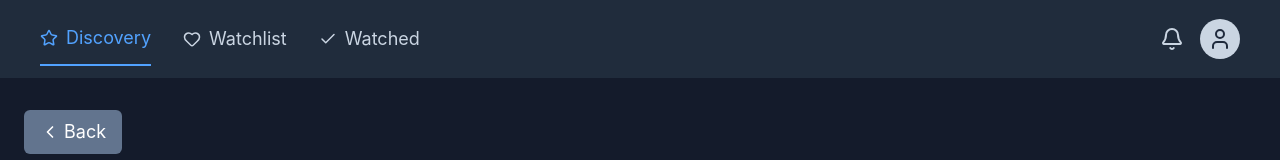
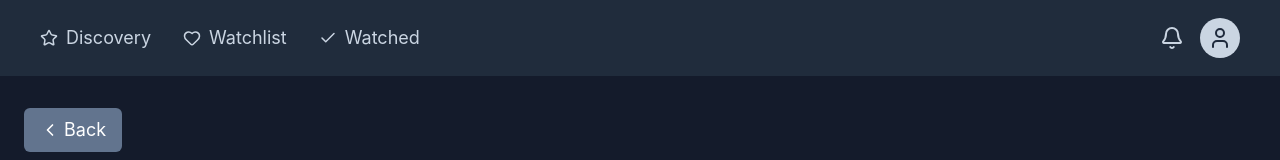
Before and after one commit to bitavafaei/movie-watchlist, a React (Vite) app: page /movie/1 in a window 1280 px wide. Shown: the top 160 px of the page. Built offline with nearby package versions, Linux system fonts and the light colour scheme.

Commit message:
create active navigation in header component

```diff
--- a/src/components/Header.jsx
+++ b/src/components/Header.jsx
@@ -1,19 +1,35 @@
 import { Heart, Star, User, Check, Bell } from "lucide-react";
-import { Link } from "react-router";
+import { Link, useLocation } from "react-router";
 
 export default function Header() {
+    const location = useLocation()
     return(
         <header className="flex items-center justify-between bg-[#202C3C] px-10 py-3">
-            <nav className="flex gap-8 text-lg text-slate-300">
-                <Link to="/" className="flex items-center gap-2 border-b-2 border-blue-400 py-3 text-blue-400">
+            <nav className="flex gap-8 text-lg">
+                <Link to="/" className={`flex items-center gap-2 py-3 transition-colors
+                        ${location.pathname === "/"
+                            ? "text-blue-400 border-blue-400 border-b-2"
+                            : "text-slate-300 hover:text-blue-300"
+                        }
+                    `}>
                     <Star size={18}/>
                     <span>Discovery</span>
                 </Link>
-                <Link to="/watchlist" className="flex gap-2 items-center">
+                <Link to="/watchlist" className={`flex gap-2 items-center py-3 transition-colors
+                        ${location.pathname === "/watchlist"
+                            ? "text-blue-400 border-blue-400 border-b-2"
+                            : "text-slate-300 hover:text-blue-300"
+                        }
+                    `}>
                     <Heart size={18}/>
                     <span>Watchlist</span>
                 </Link>
-                <Link to="/watchlist" className="flex gap-2 items-center">
+                <Link to="/watched" className={`flex gap-2 items-center py-3 transition-colors
+                        ${location.pathname === "/watched"
+                            ? "text-blue-400 border-blue-400 border-b-2"
+                            : "text-slate-300 hover:text-blue-300"
+                        }
+                    `}>
                     <Check size={18}/>
                     <span>Watched</span>
                 </Link>
```
